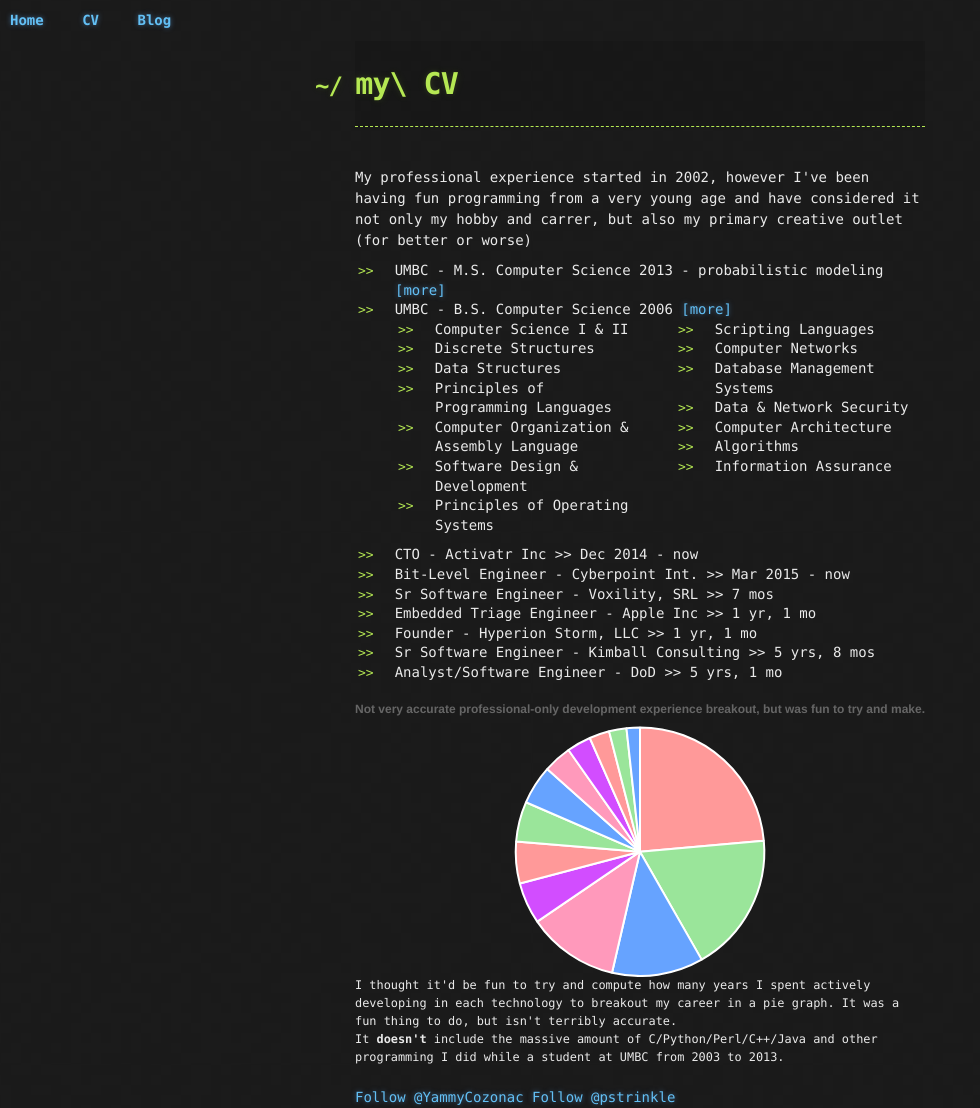
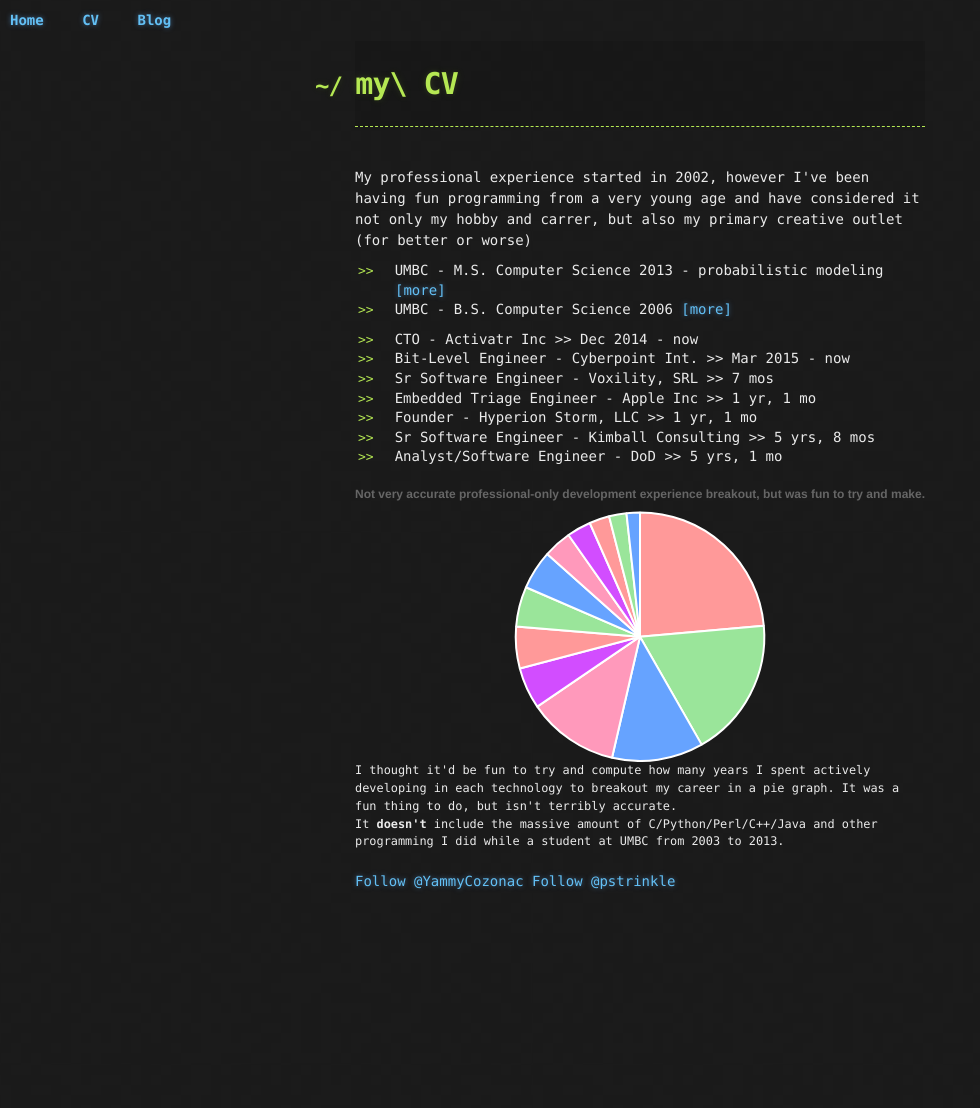
Before and after one commit to pstrinkle/pstrinkle.github.io, a Jekyll site: the page built from cv.html, in a window 1280 px wide. Shown: the whole page, without its empty margins (0-980 px from the left). Built offline with Jekyll 4.4.1, drawn with Linux system fonts in a browser that asks for light colours; nearby versions of some CDN libraries; comment, search, counter and statistics services are not loaded; after the commit the page ends 900 px from its top, so only the background shows below that.

Commit message:
Update cv.html

```diff
--- a/cv.html
+++ b/cv.html
@@ -33,7 +33,7 @@ title: my\ CV
     </div>
 
     <li>UMBC - B.S. Computer Science 2006 <a class='more' href='bs'>[more]</a></li>
-    <div id='bs' class="row">
+    <div id='bs' class="row" style="display:none;">
       <div class="col-md-6">
         <ul>
           <li>Computer Science I &amp; II</li>
```
